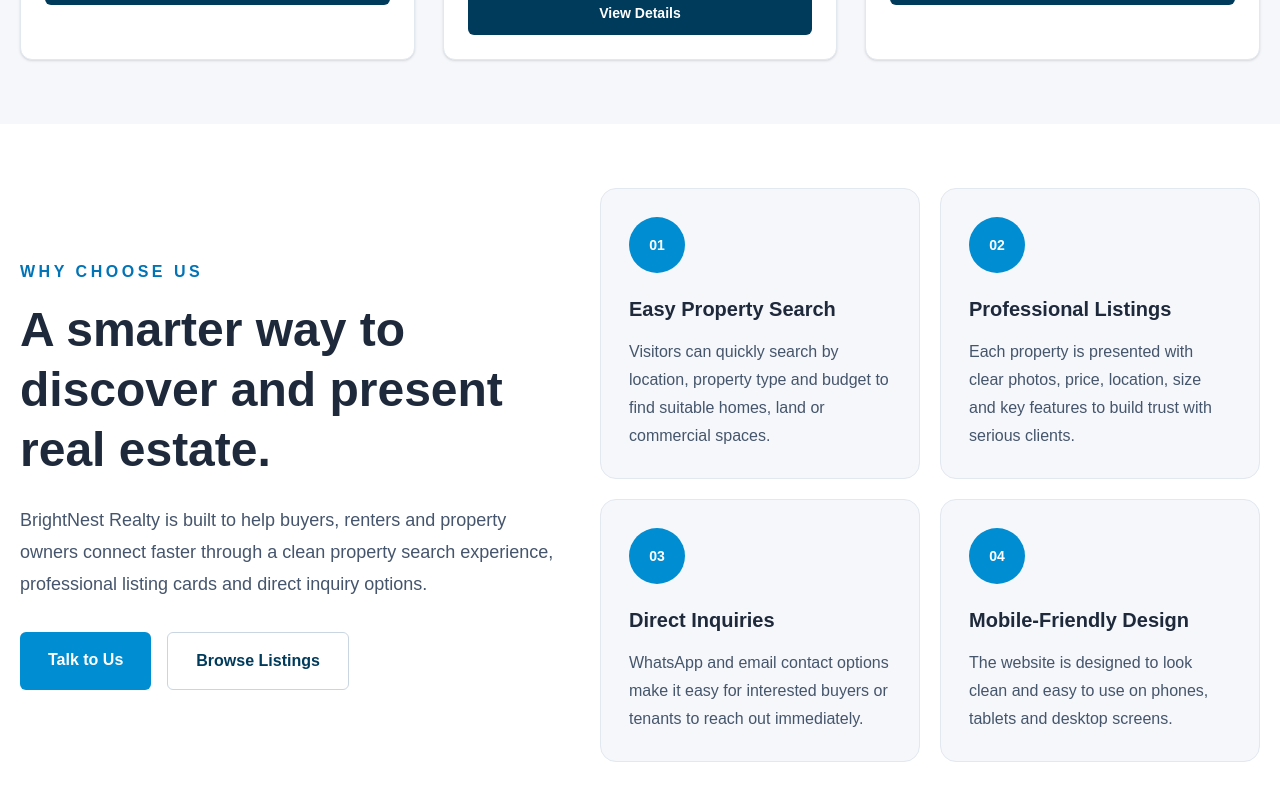
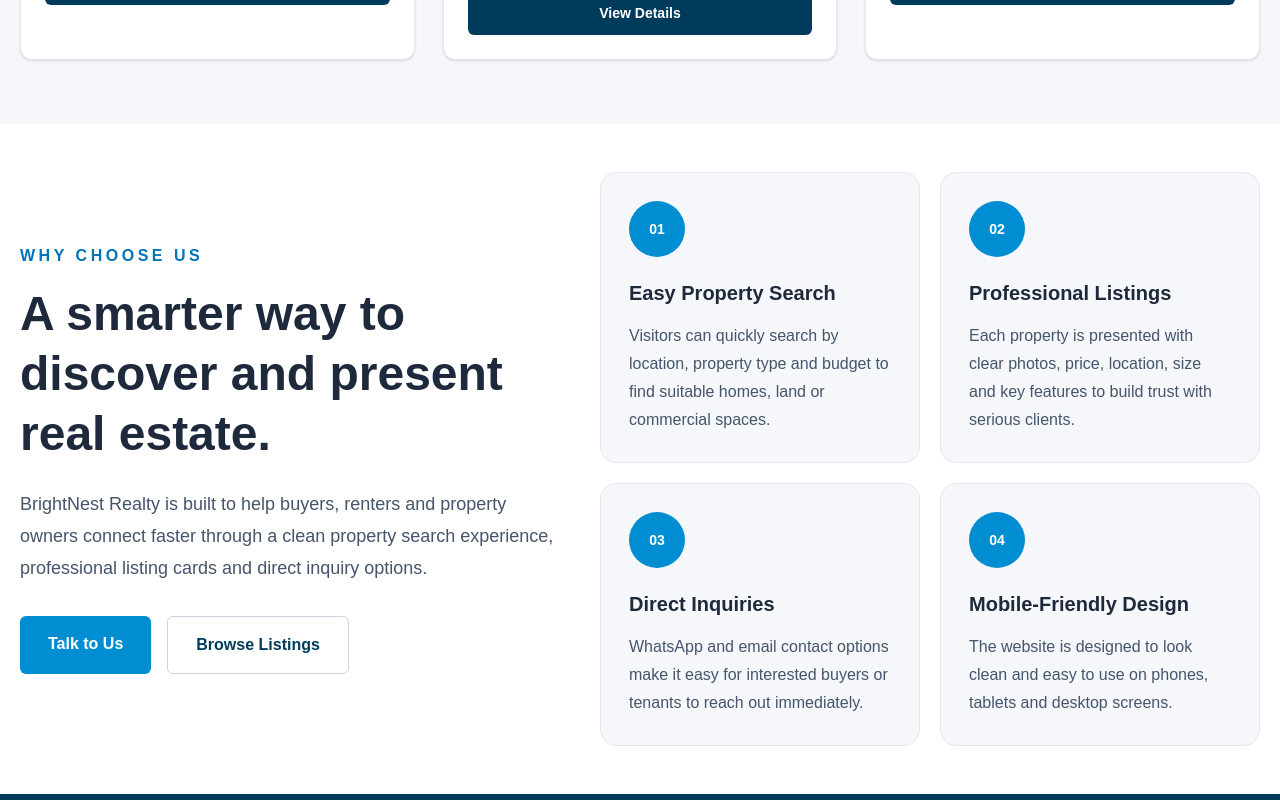
Before and after one commit to brianmichaelu/brightnest-realty, a Next.js app: page / in a window 1280 px wide. Shown: the part 2300-3100 px from the top of the page. Built offline with nearby package versions, Linux system fonts and the light colour scheme.

Commit message:
Adjust section padding in page.tsx

```diff
--- a/app/page.tsx
+++ b/app/page.tsx
@@ -90,7 +90,7 @@
 </section>
       <FeaturedProperties />
 
-      <section className="bg-white px-5 py-16">
+      <section className="bg-white px-5 py-12">
   <div className="mx-auto grid max-w-7xl gap-10 lg:grid-cols-[0.9fr_1.1fr] lg:items-center">
     <div>
       <p className="font-black uppercase tracking-[0.22em] text-[#0074B7]">
```
